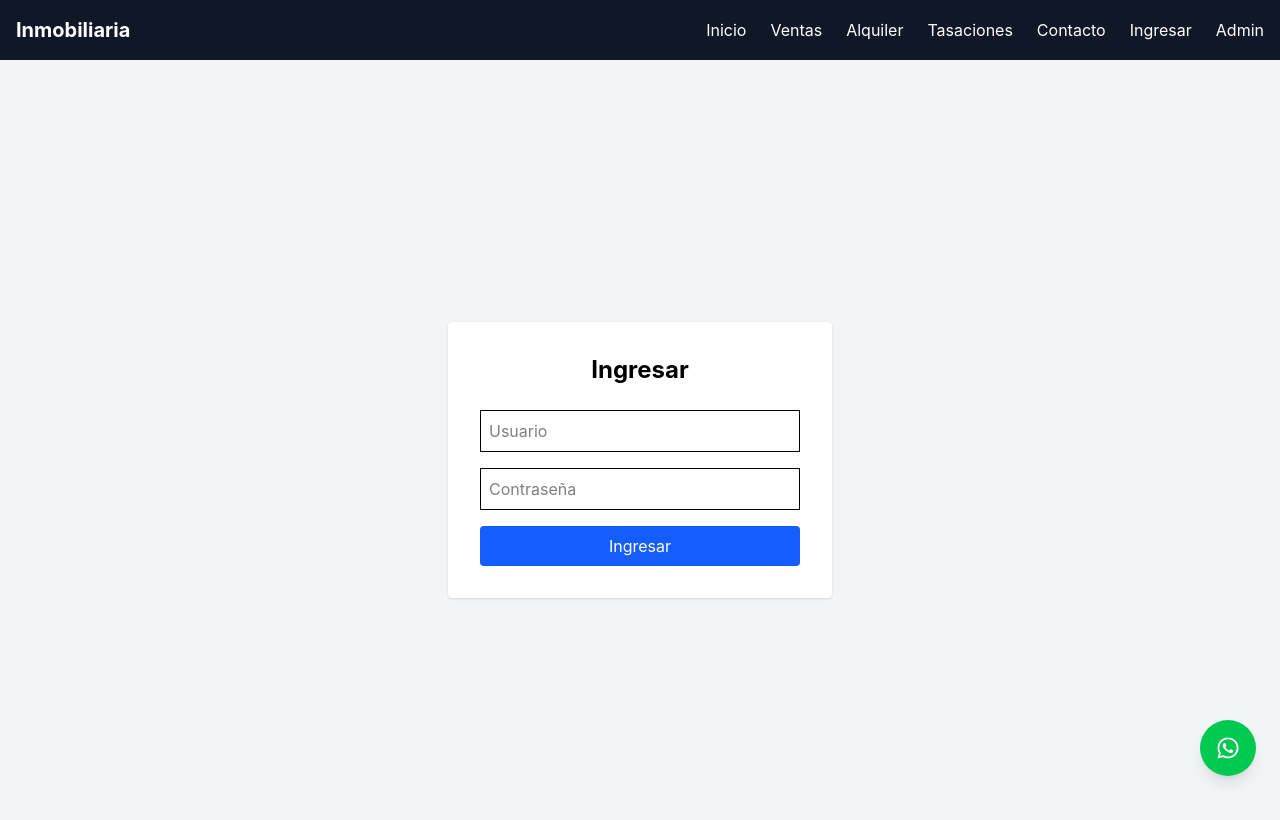
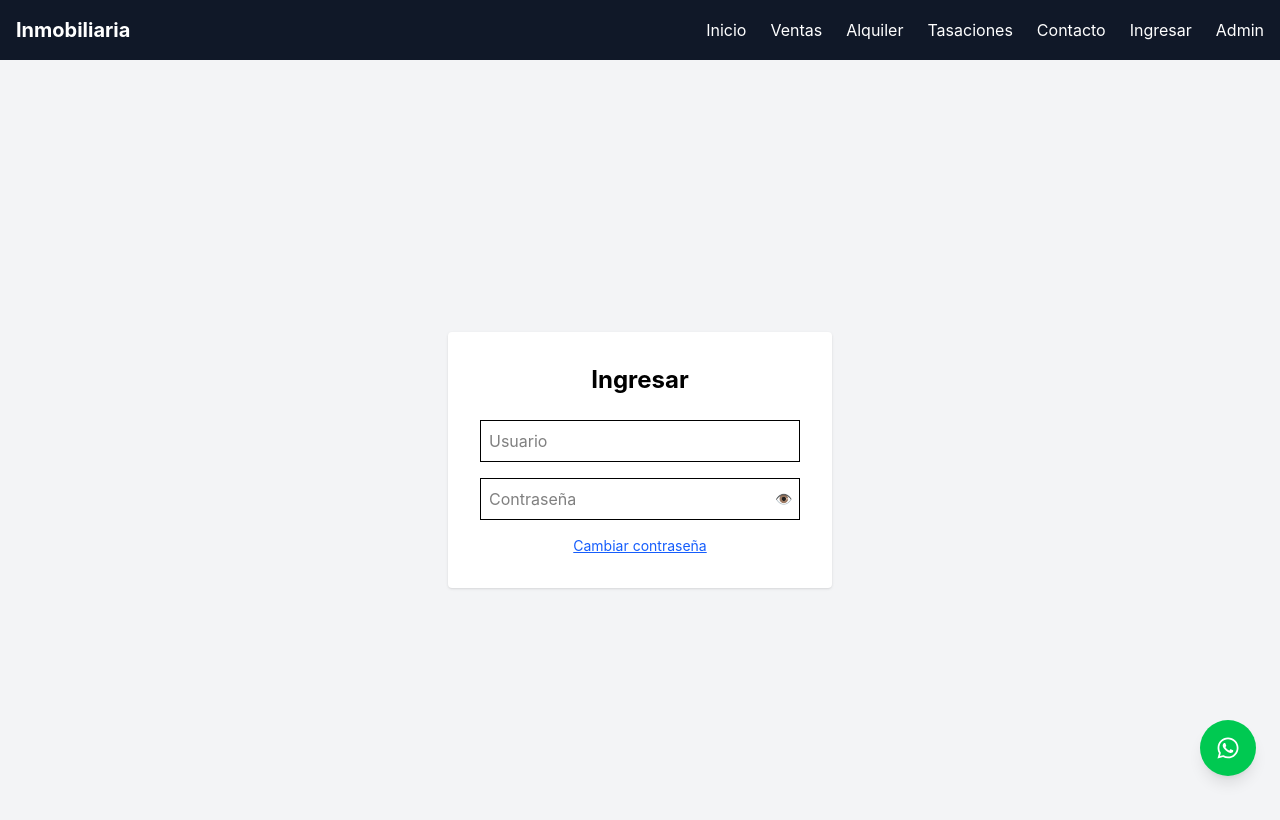
Before and after one commit to fer967/frontend-plataforma-inmobiliaria, a React (Vite) app: page /login in a window 1280 px wide. Shown: the top 820 px of the page. Built offline with nearby package versions, Linux system fonts and the light colour scheme; no server answers.

Commit message:
modifico login

```diff
--- a/src/admin/AdminLayout.jsx
+++ b/src/admin/AdminLayout.jsx
@@ -11,18 +11,17 @@ function AdminLayout() {
 
             {/* 🔝 TOPBAR MOBILE */}
             <header className="md:hidden bg-gray-900 text-white p-4 flex justify-between items-center">
-                {/* <h2 className="font-bold">Admin</h2> */}
-
-                <div className="flex gap-2 text-sm">
+                <h2 className="font-bold">Admin</h2>
+                <div className="flex items-center gap-3 text-sm">
                     <Link to="/admin">Dashboard</Link>
                     <Link to="/admin/leads">Leads</Link>
+                </div>
                 <button
                     onClick={logout}
-                        className="mt-auto bg-red-600 p-2 rounded"
+                    className="bg-red-600 px-2 py-1 rounded text-xs"
                 >
-                        Cerrar sesión
+                    Salir
                 </button>
-                </div>
             </header>
 
             {/* 📌 SIDEBAR DESKTOP */}
@@ -37,13 +36,13 @@ function AdminLayout() {
                     <Link to="/admin/leads" className="hover:bg-gray-700 p-2 rounded">
                         Leads
                     </Link>
+                </nav>
                 <button
                     onClick={logout}
                     className="mt-auto bg-red-600 p-2 rounded"
                 >
                     Cerrar sesión
                 </button>
-                </nav>
 
             </aside>
 
--- a/src/pages/Login.jsx
+++ b/src/pages/Login.jsx
@@ -8,15 +8,13 @@ function Login() {
 
     const { login, user } = useContext(AuthContext)
     const navigate = useNavigate()
-
     const [username, setUsername] = useState("")
     const [password, setPassword] = useState("")
+    const [showPassword, setShowPassword] = useState(false)
 
     const handleSubmit = (e) => {
         e.preventDefault()
-
         login(username, password)
-
         // pequeño delay para asegurar estado actualizado
         setTimeout(() => {
             if (localStorage.getItem("user")) {
@@ -33,7 +31,6 @@ function Login() {
 
     return (
         <div className="flex justify-center items-center min-h-screen bg-gray-100">
-
             <form
                 onSubmit={handleSubmit}
                 className="bg-white p-8 rounded shadow w-full max-w-sm"
@@ -51,7 +48,38 @@ function Login() {
                     required
                 />
 
-                <input
+
+                <div className="relative mb-4">
+                    <input
+                        type={showPassword ? "text" : "password"}
+                        placeholder="Contraseña"
+                        className="w-full border p-2 pr-10"
+                        value={password}
+                        onChange={(e) => setPassword(e.target.value)}
+                        required
+                    />
+                    <button
+                        type="button"
+                        onClick={() => setShowPassword(!showPassword)}
+                        className="absolute right-2 top-1/2 -translate-y-1/2 text-sm text-gray-600"
+                    >
+                        {showPassword ? "🙈" : "👁"}
+                    </button>
+                </div>
+
+
+                <p className="text-sm text-center mt-4">
+                    <button
+                        type="button"
+                        className="text-blue-600 underline"
+                        onClick={() => alert("Funcionalidad próximamente")}
+                    >
+                        Cambiar contraseña
+                    </button>
+                </p>
+
+
+                {/* <input
                     type="password"
                     placeholder="Contraseña"
                     className="w-full border p-2 mb-4"
@@ -59,13 +87,13 @@ function Login() {
                     onChange={(e) => setPassword(e.target.value)}
                     required
                 />
-
                 <button
                     type="submit"
                     className="w-full bg-blue-600 text-white py-2 rounded"
                 >
                     Ingresar
-                </button>
+                </button> */}
+
             </form>
 
         </div>
--- a/src/pages/PropertyDetail.jsx
+++ b/src/pages/PropertyDetail.jsx
@@ -22,8 +22,14 @@ function PropertyDetail() {
     let images = property.images?.length
         ? property.images
         : [property.image_url]
+            ? [property.image_url]
+            : []
+    // eliminar duplicados
+    images = [...new Set(images)]
     // separar portada
     const mainImage = property.image_url || images[0]
+
+
     // thumbnails SIN la portada
     const galleryImages = images.filter(img => img !== mainImage)
 
```
Lines whose indentation alone changed are shown as unchanged.
